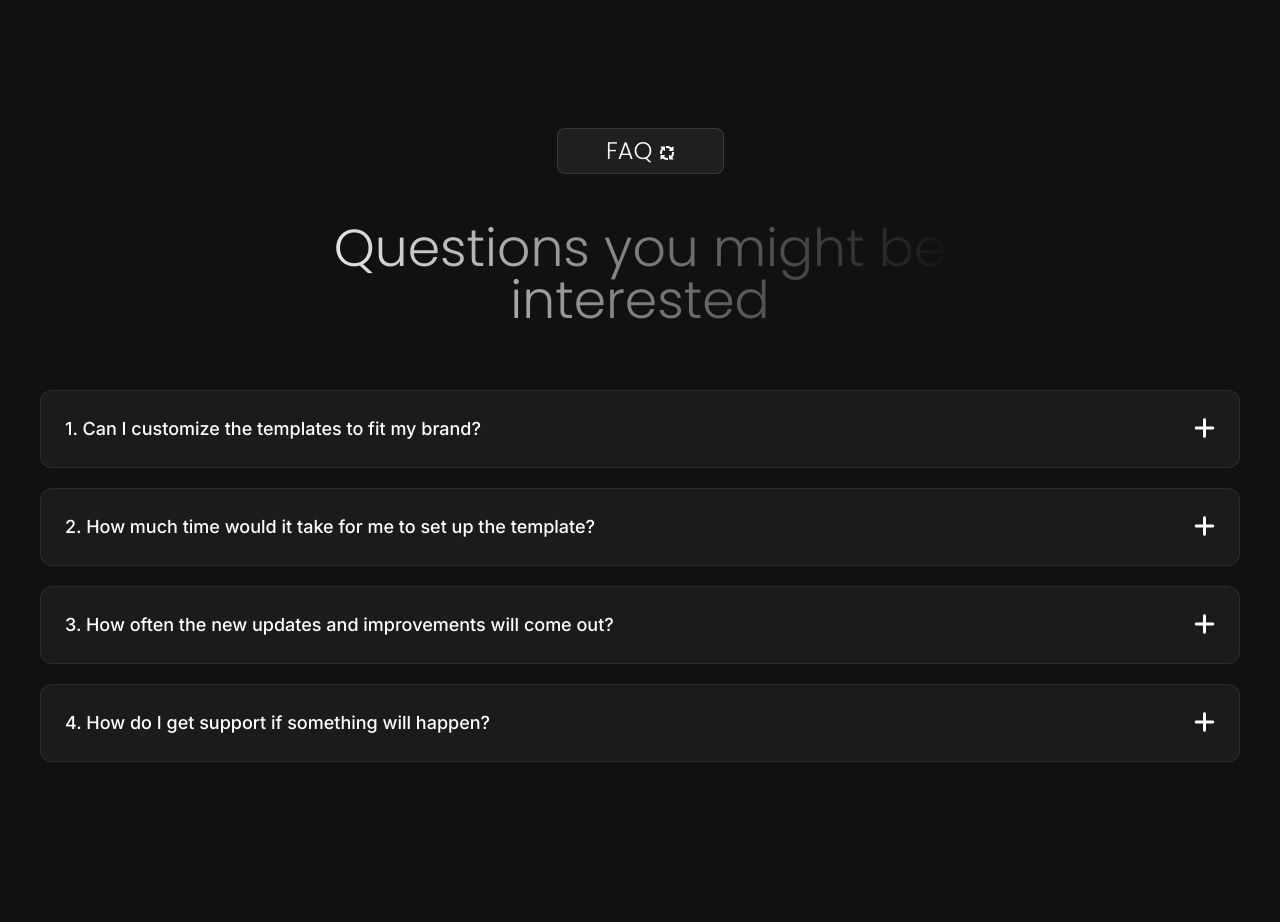
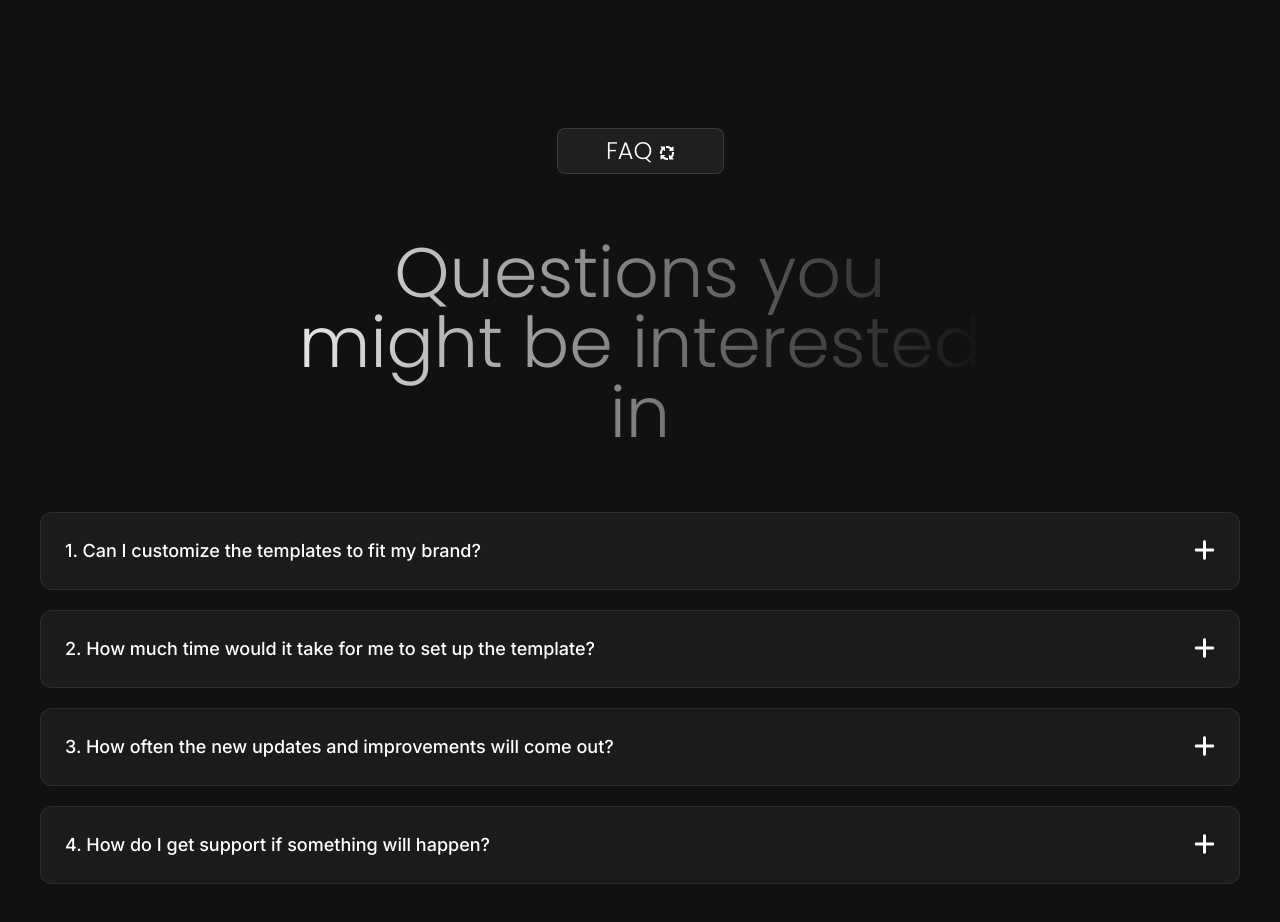
Before and after one commit to bikash829/growth, a website: page public/index.html in a window 1280 px wide. Shown: the part 4380-5302 px from the top of the page. Drawn offline with Linux system fonts and the light colour scheme.

Commit message:
faq done

```diff
--- a/public/index.html
+++ b/public/index.html
@@ -821,8 +821,8 @@
 
       <!-- FAQ -->
       <section class="container">
-        <div class="flex flex-col gap-6 text-center lg:gap-8 xl:gap-12">
-          <div>
+        <div class="gap-as-section">
+          <div class="text-center">
             <h2
               class="section-name"
               data-aos="zoom-in"
@@ -836,12 +836,12 @@
           </div>
 
           <h3
-            class="section-title right-mask text-custom-4xl md:mx-auto md:w-[50vw] md:text-[52px]"
+            class="section-title right-mask title text-center text-custom-4xl md:mx-auto md:w-[55vw] md:text-[52px] xl:text-[70px]"
             data-aos="fade"
             data-aos-easing="ease-in-sine"
             data-aos-duration="800"
           >
-            Questions you might be interested
+            Questions you might be interested in
           </h3>
         </div>
 
```
Also changed, not shown: public/assets/css/output.css.
